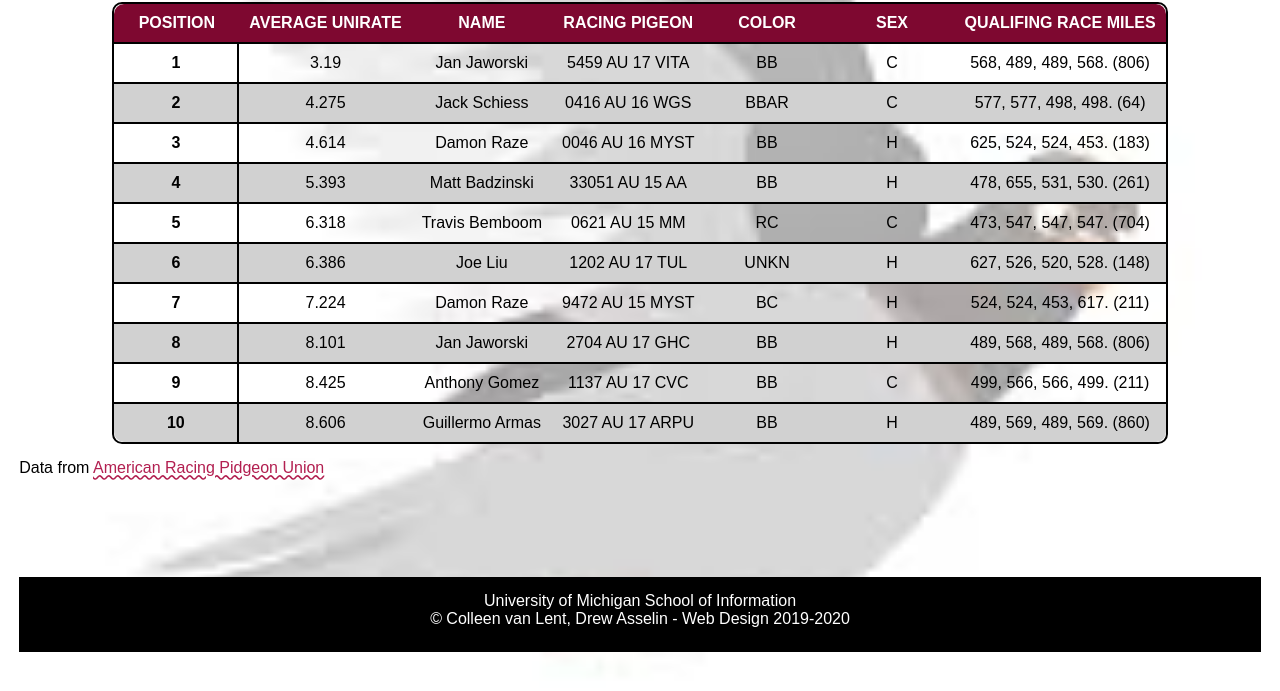
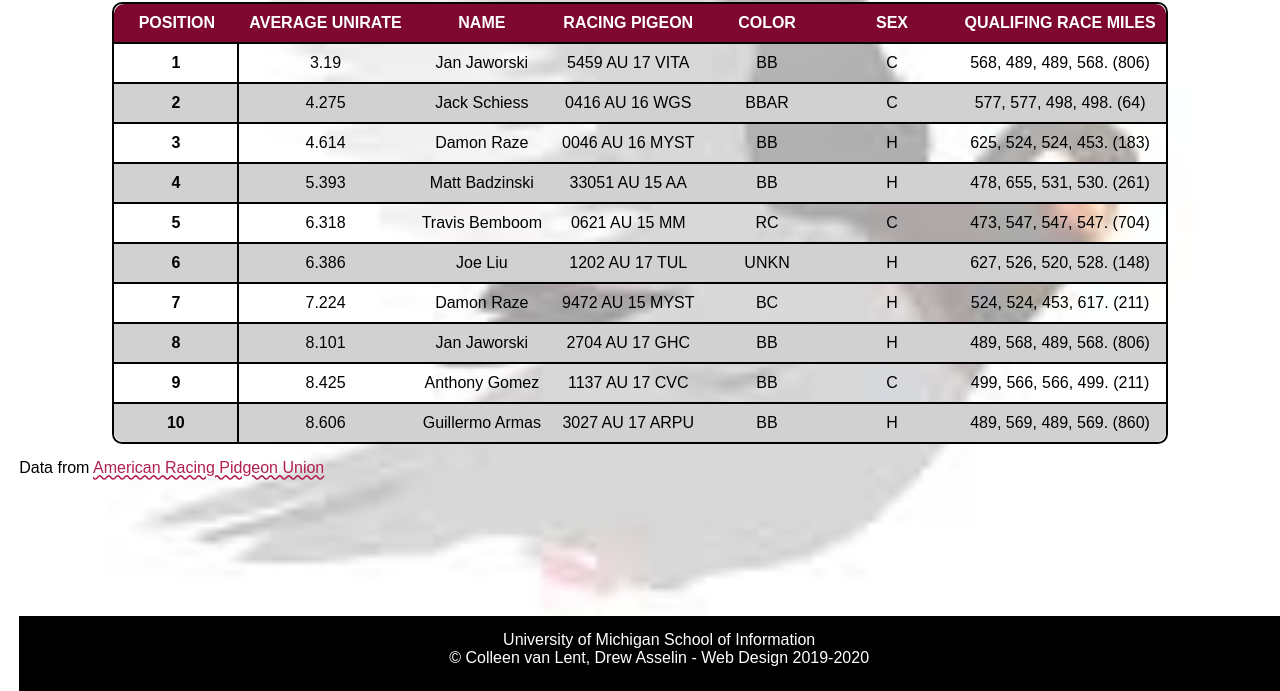
Before and after one commit to erika-kohl/homework3, a plain HTML site: page index.html in a window 1280 px wide. Shown: the part 109-800 px from the top of the page. Drawn offline with Linux system fonts and the light colour scheme; a web font is replaced by a local one.

Commit message:
Add files via upload

```diff
--- a/css/style.css
+++ b/css/style.css
@@ -149,5 +149,6 @@ footer{
   text-align:center;
   color: #FFFFFF;
   min-height: 75px;
-  position: sticky;
+  position: fixed;
+  bottom: 0;
 }
```
